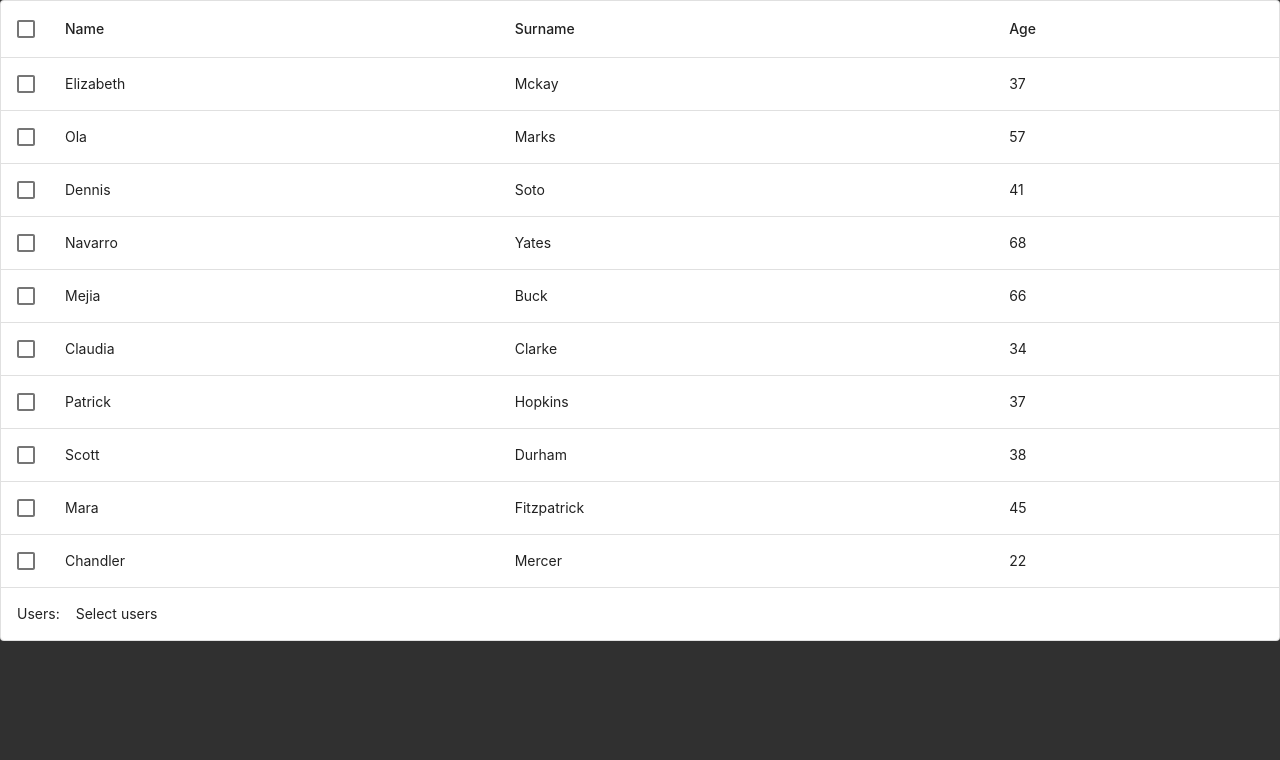
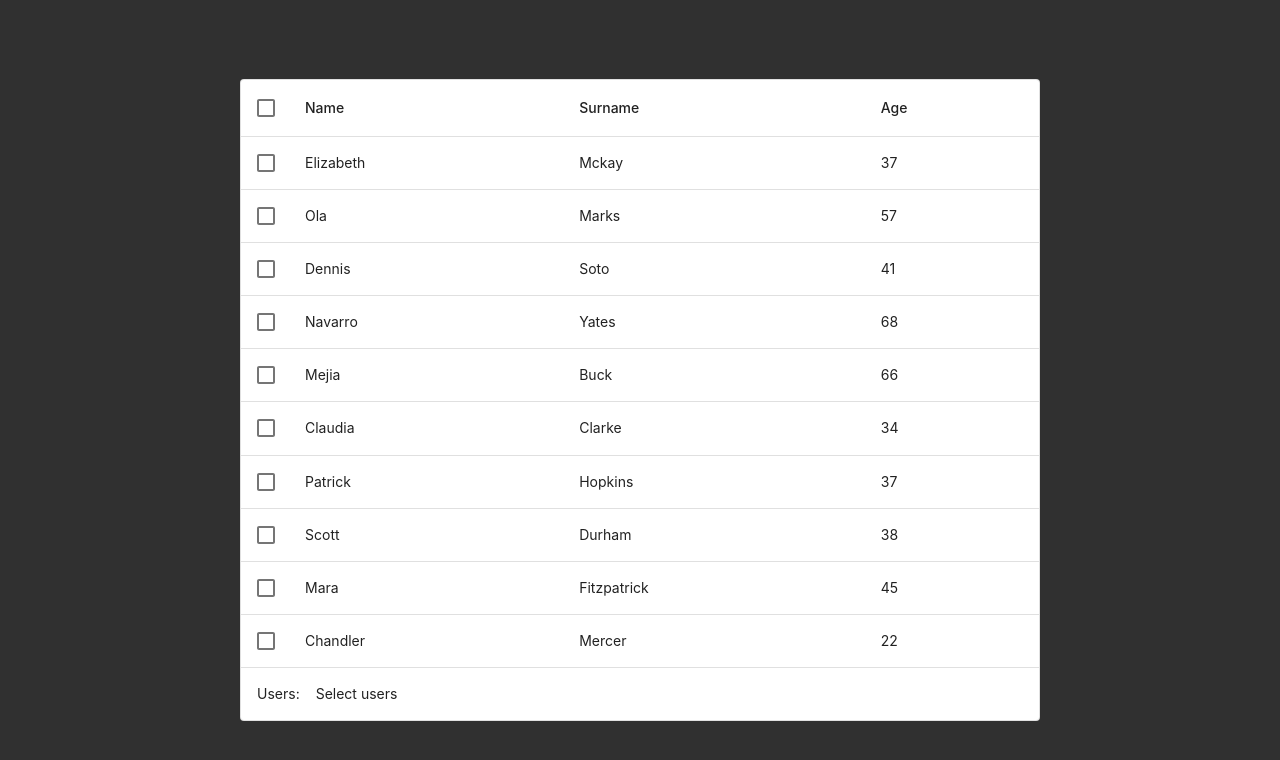
Before and after one commit to vadimgaidai/foxford-test, a React (Create React App) app: page / in a window 1280 px wide. Shown: the top 760 px of the page. Built offline with nearby package versions, Linux system fonts and the light colour scheme; data requests are answered from the project's data file.

Commit message:
fix position table

```diff
--- a/public/index.html
+++ b/public/index.html
@@ -28,7 +28,7 @@
   </head>
   <body>
     <noscript>You need to enable JavaScript to run this app.</noscript>
-    <div id="root"></div>
+    <div id="root" class="app"></div>
     <!--
       This HTML file is a template.
       If you open it directly in the browser, you will see an empty page.
--- a/src/components/TableBLock.tsx
+++ b/src/components/TableBLock.tsx
@@ -33,6 +33,10 @@ interface TableProps {
 
 const useStyles = makeStyles((theme: Theme) =>
   createStyles({
+    content: {
+      width: '100%',
+      maxWidth: 800,
+    },
     tableRow: {
       '&.Mui-selected, &.Mui-selected:hover': {
         backgroundColor: theme.palette.secondary.main,
@@ -54,7 +58,7 @@ const TableBlock: FC<TableProps> = ({
 }: TableProps) => {
   const classes = useStyles()
   return (
-    <Paper variant="outlined">
+    <Paper variant="outlined" className={classes.content}>
       <TableContainer>
         <Table>
           <TableHead>
--- a/src/index.css
+++ b/src/index.css
@@ -8,3 +8,7 @@ code {
   font-family: source-code-pro, Menlo, Monaco, Consolas, 'Courier New',
     monospace;
 }
+
+.app {
+  height: 100vh;
+}
--- a/src/pages/App.tsx
+++ b/src/pages/App.tsx
@@ -1,6 +1,6 @@
 import { FC, useEffect, useState } from 'react'
 import { useDispatch, useSelector } from 'react-redux'
-import { Grid, Box } from '@material-ui/core'
+import { makeStyles, createStyles, Grid, Box } from '@material-ui/core'
 
 import { selectUsers } from '../redux/users/selectors'
 import { UsersActionsType, UserType } from '../redux/users/types'
@@ -17,7 +17,22 @@ const columns = [
   { id: 'age', label: 'Age' },
 ]
 
+const useStyles = makeStyles(() =>
+  createStyles({
+    content: {
+      height: '100%',
+      width: '100%',
+    },
+    grid: {
+      height: '100%',
+      width: '100%',
+      padding: '30px',
+    },
+  })
+)
+
 const App: FC = () => {
+  const classes = useStyles()
   const dispatch = useDispatch()
   const users = useSelector(selectUsers)
 
@@ -51,7 +66,13 @@ const App: FC = () => {
   }
 
   return (
-    <div>
+    <Grid
+      className={classes.grid}
+      container
+      direction="row"
+      alignItems="center"
+      justify="center"
+    >
       <TableBLock
         columns={columns}
         rows={users}
@@ -76,7 +97,7 @@ const App: FC = () => {
           )}
         </Grid>
       </TableBLock>
-    </div>
+    </Grid>
   )
 }
 
```
